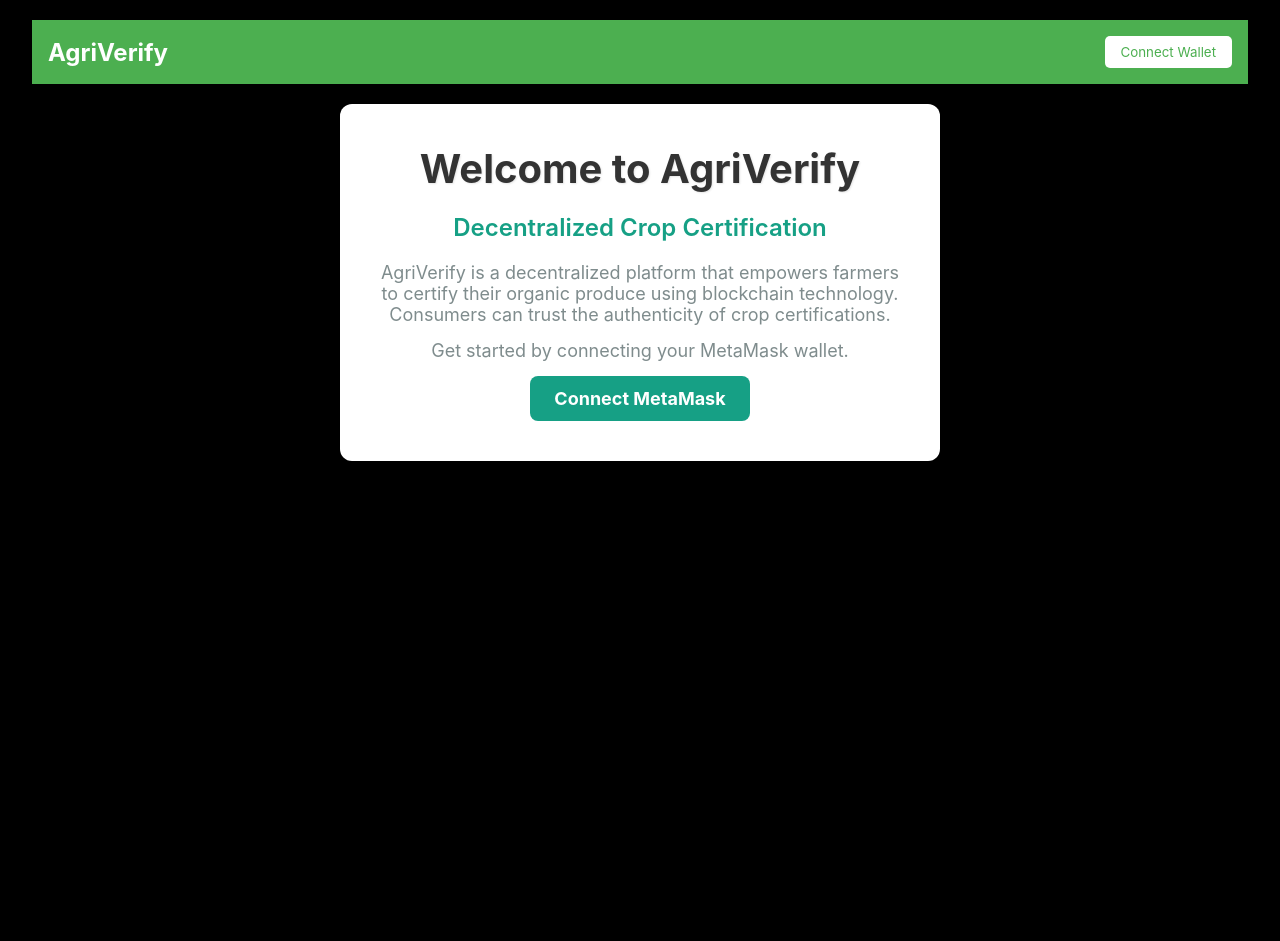
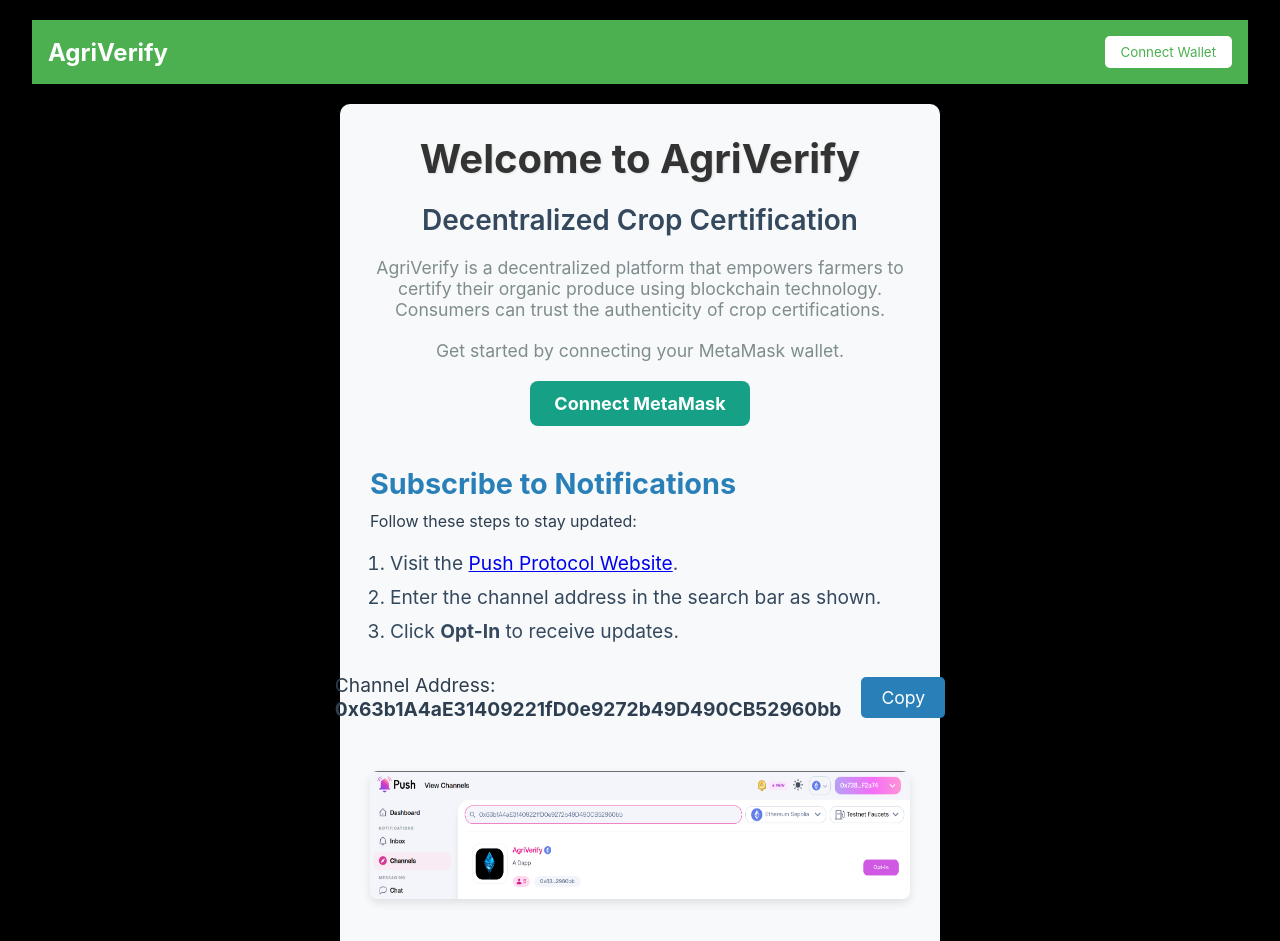
Before and after one commit to Shivam-kum-mhta/AgriVerify, a React (Vite) app in the folder Frontend/: page / in a window 1280 px wide. Shown: the top 941 px of the page. Before the commit the page ends 800 px from the top, so only its background shows below. Built offline with nearby package versions, Linux system fonts and the light colour scheme.

Commit message:
Improvement in UI

```diff
--- a/Frontend/src/App.jsx
+++ b/Frontend/src/App.jsx
@@ -6,6 +6,7 @@
 import Show from './Show';
 import { ethers } from 'ethers';
 import Navbar from './Navbar'; // Import the Navbar component
+import pushimage from '../images/PUSHPROTOCOL.png'
 import { BrowserRouter as Router, Route, Routes } from 'react-router-dom';
 const App = () => {
   const [account, setAccount] = useState('');
@@ -46,11 +47,7 @@
     <div className="inch-app">
       <Home
         account={account}
-        setAccount={setAccount}
-        setContract={setContract}
-        setIsAuthenticated={setIsAuthenticated}
-        contractAddress={contractAddress}
-        AgriVerifyABI={AgriVerifyABI}
+        connectToWallet={connectToMetaMask}
       />
 
       {isAuthenticated && (
--- a/Frontend/src/Home.css
+++ b/Frontend/src/Home.css
@@ -84,3 +84,103 @@
   .certify-button:hover {
     background-color: #3498db;
   }
+
+  .home-container {
+    padding: 20px;
+    max-width: 1200px;
+    margin: 0 auto;
+    text-align: center;
+    font-family: 'Arial', sans-serif;
+  }
+
+  .description {
+    background-color: #f8f9fa;
+    padding: 30px;
+    border-radius: 10px;
+    box-shadow: 0 0 15px rgba(0, 0, 0, 0.1);
+  }
+
+  .title {
+    font-size: 2.5em;
+    color: #2c3e50;
+    margin-bottom: 10px;
+  }
+
+  .subtitle {
+    font-size: 1.75em;
+    color: #34495e;
+    margin-bottom: 20px;
+  }
+
+  .paragraph {
+    font-size: 1.1em;
+    color: #7f8c8d;
+    margin-bottom: 20px;
+  }
+
+  .notification-instructions {
+    margin-top: 40px;
+    text-align: left;
+  }
+
+  .instructions-title {
+    font-size: 1.8em;
+    color: #2980b9;
+    margin-bottom: 10px;
+  }
+
+  .instructions-subtext {
+    color: #2c3e50;
+    margin-bottom: 20px;
+  }
+
+  .instruction-list {
+    list-style-type: decimal;
+    margin-left: 20px;
+    margin-bottom: 30px;
+    font-size: 1.2em;
+  }
+
+  .instruction-list li {
+    margin-bottom: 10px;
+    color: #34495e;
+  }
+
+  .copy-address-container {
+    display: flex;
+    align-items: center;
+    justify-content: center;
+    margin-bottom: 30px;
+  }
+
+  .address-text {
+    font-size: 1.2em;
+    color: #2c3e50;
+    margin-right: 20px;
+  }
+
+  .copy-button {
+    background-color: #2980b9;
+    color: #fff;
+    padding: 10px 20px;
+    border: none;
+    border-radius: 5px;
+    cursor: pointer;
+    font-size: 1.1em;
+  }
+
+  .copy-button:hover {
+    background-color: #3498db;
+  }
+
+  .image-container {
+    margin-top: 20px;
+  }
+
+  .push-protocol-image {
+    height: 16vh;
+    max-width: 100%;
+    margin: 20px auto;
+    border-radius: 8px;
+    box-shadow: 0 4px 10px rgba(0, 0, 0, 0.1);
+  }
--- a/Frontend/src/Home.jsx
+++ b/Frontend/src/Home.jsx
@@ -1,7 +1,23 @@
-import React from 'react';
+import React, { useState } from 'react';
 import './Home.css'; // Import additional styles
+import PushProtocolImage from '../images/PUSHPROTOCOL.png';
 
-const Home = ({ account }) => {
+const Home = ({account, connectToWallet}) => {
+  const [copyText, setCopyText] = useState('Copy');
+
+  const copyToClipboard = () => {
+    navigator.clipboard.writeText('0x63b1A4aE31409221fD0e9272b49D490CB52960bb')
+      .then(() => {
+        setCopyText('Copied!');
+        setTimeout(() => {
+          setCopyText('Copy');
+        }, 2000); // Hide success message after 2 seconds
+      })
+      .catch(() => {
+        setCopyText('Failed to copy');
+      });
+  };
+
   return (
     <div className="home-container">
       {!account ? (
@@ -13,12 +29,35 @@
             using blockchain technology. Consumers can trust the authenticity of crop certifications.
           </p>
           <p className="paragraph">Get started by connecting your MetaMask wallet.</p>
-          <button className="connect-button">Connect MetaMask</button>
+          <button className="connect-button" onClick={connectToWallet}>Connect MetaMask</button>
+          {/* Notification Subscription Instructions */}
+          <div className="notification-instructions">
+            <h2 className="instructions-title">Subscribe to Notifications</h2>
+            <p className="instructions-subtext">Follow these steps to stay updated:</p>
+
+            <ol className="instruction-list">
+              <li>Visit the <a href="https://staging.push.org/channels" target="_blank" rel="noopener noreferrer">Push Protocol Website</a>.</li>
+              <li>Enter the channel address in the search bar as shown.</li>
+              <li>Click <strong>Opt-In</strong> to receive updates.</li>
+            </ol>
+
+            <div className="copy-address-container">
+              <div className="address-text">Channel Address: <strong>0x63b1A4aE31409221fD0e9272b49D490CB52960bb</strong></div>
+              <button className="copy-button" onClick={copyToClipboard}>{copyText}</button>
+            </div>
+
+            {/* Image of Push Protocol Guide */}
+            <div className="image-container">
+              <img
+                src={PushProtocolImage}
+                alt="Notification Subscription Guide"
+                className="push-protocol-image"
+              />
+            </div>
+          </div>
         </div>
       ) : (
-
-          <p >CERTIFY YOUR CROPS HERE:</p>
-
+        <p>CERTIFY YOUR CROPS HERE:</p>
       )}
     </div>
   );
```
Also changed, not shown: Frontend/images/PUSHPROTOCOL.png (added), 1 other file (tests, documents, lock files or other folders).
